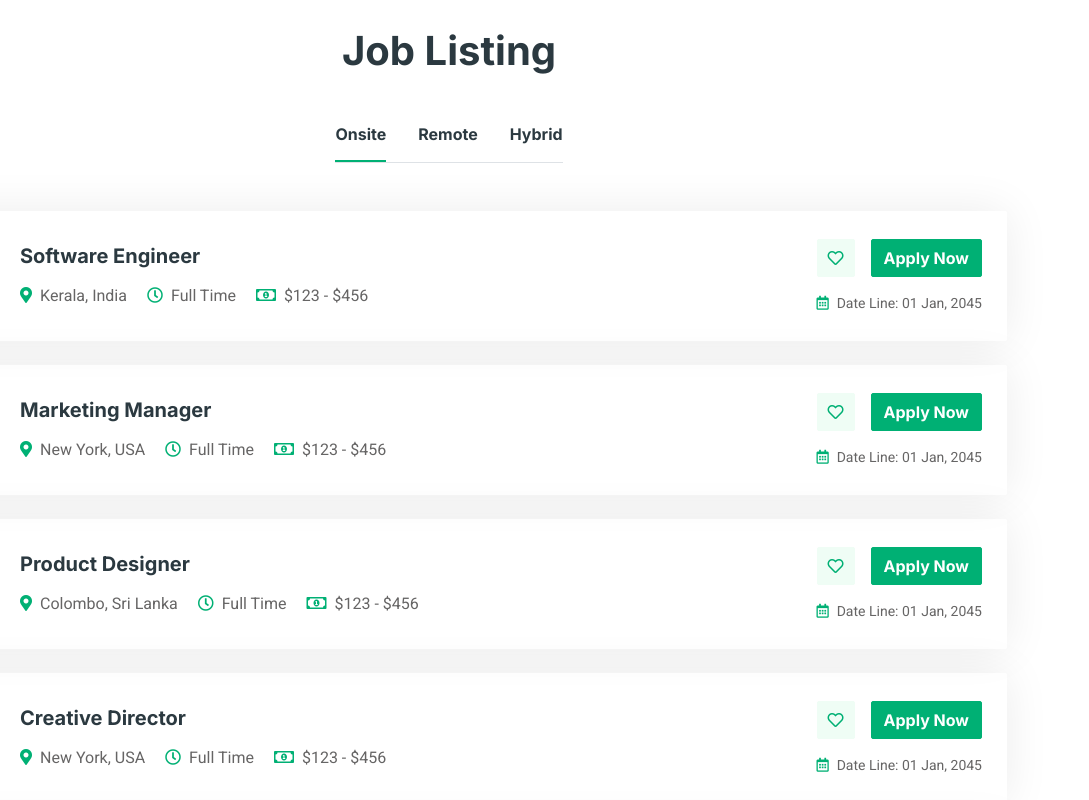
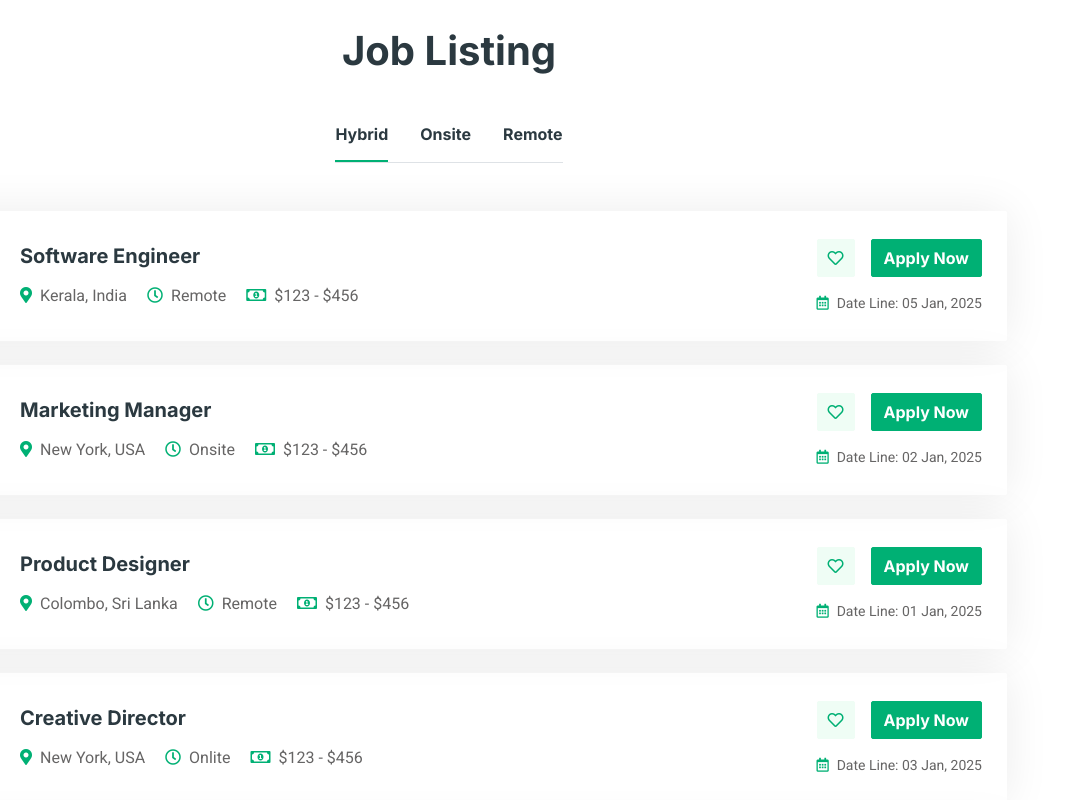
Before and after one commit to RusiriniWijethunga/job-application-portal, a plain HTML site: page index.html in a window 1280 px wide. Shown: the part 1040-1840 px from the top of the page, 191-1280 px from the left. Drawn offline with nearby package versions, Linux system fonts and the light colour scheme.

Commit message:
allignment change

```diff
--- a/index.html
+++ b/index.html
@@ -114,7 +114,7 @@
                             <option selected>Work Option</option>
                             <option value="1">Hybrid</option>
                             <option value="2">Remote</option>
-                            <option value="3">Full time</option>
+                            <option value="3"> Onsite</option>
                         </select>
                     </div>
                     <div class="col-md-4">
@@ -138,36 +138,42 @@
         <!-- Jobs Start -->
 <div class="container-xxl py-5">
     <div class="container">
-                <h1 class="text-center mb-5 wow fadeInUp" data-wow-delay="0.1s">Job Listing</h1>
+        <h1 class="text-center mb-5 wow fadeInUp" data-wow-delay="0.1s" id="jobListingsTitle">Job Listing</h1>
         <div class="tab-class text-center wow fadeInUp" data-wow-delay="0.3s">
             <ul class="nav nav-pills d-inline-flex justify-content-center border-bottom mb-5">
                 <li class="nav-item">
                     <a class="d-flex align-items-center text-start mx-3 ms-0 pb-3 active" data-bs-toggle="pill" href="#tab-1">
+                        <h6 class="mt-n1 mb-0">Hybrid</h6>
+                    </a>
+                </li>
+                <li class="nav-item">
+                    <a class="d-flex align-items-center text-start mx-3 pb-3" data-bs-toggle="pill" href="#tab-2">
                         <h6 class="mt-n1 mb-0">Onsite</h6>
                     </a>
                 </li>
                 <li class="nav-item">
-                            <a class="d-flex align-items-center text-start mx-3 pb-3" data-bs-toggle="pill" href="#tab-2">
+                    <a class="d-flex align-items-center text-start mx-3 me-0 pb-3" data-bs-toggle="pill" href="#tab-3">
                         <h6 class="mt-n1 mb-0">Remote</h6>
-                            </a>
-                        </li>
-                        <li class="nav-item">
-                            <a class="d-flex align-items-center text-start mx-3 me-0 pb-3" data-bs-toggle="pill" href="#tab-3">
-                                <h6 class="mt-n1 mb-0">Hybrid</h6>
                     </a>
                 </li>
             </ul>
             <div class="tab-content">
                 <div id="tab-1" class="tab-pane fade show p-0 active">
-
                     <div id="jobListings">
                         <!-- Job listings will be dynamically populated here -->
                         <div class="row g-4">
                             <div class="col-sm-12 col-md-8 d-flex align-items-center">
+                                <!-- Add your job listing content here -->
+                            </div>
+                        </div>
+                    </div>
+                </div>
+            </div>
         </div>
     </div>
 </div>
 <!-- Jobs End -->
+
 
         <!-- Category Start -->
         <div id="explore-by-category" class="container-xxl py-5"> <!-- Added ID here -->
@@ -271,11 +277,13 @@
         <!-- JavaScript for Filtering Jobs -->
         <script>
             const jobs = [
-                { title: "Software Engineer", location: "Kerala, India", type: "Full Time", salary: "$123 - $456", date: "01 Jan, 2045" },
-                { title: "Marketing Manager", location: "New York, USA", type: "Full Time", salary: "$123 - $456", date: "01 Jan, 2045" },
-                { title: "Product Designer", location: "Colombo, Sri Lanka", type: "Full Time", salary: "$123 - $456", date: "01 Jan, 2045" },
-                { title: "Creative Director", location: "New York, USA", type: "Full Time", salary: "$123 - $456", date: "01 Jan, 2045" },
-                { title: "Wordpress Developer", location: "Gothemburg, Germany", type: "Full Time", salary: "$123 - $456", date: "01 Jan, 2045" }
+                { title: "Software Engineer", location: "Kerala, India", type: "Remote", salary: "$123 - $456", date: "05 Jan, 2025" },
+                { title: "Marketing Manager", location: "New York, USA", type: "Onsite", salary: "$123 - $456", date: "02 Jan, 2025" },
+                { title: "Product Designer", location: "Colombo, Sri Lanka", type: "Remote", salary: "$123 - $456", date: "01 Jan, 2025" },
+                { title: "Creative Director", location: "New York, USA", type: "Onlite", salary: "$123 - $456", date: "03 Jan, 2025" },
+                { title: "Wordpress Developer", location: "Gothemburg, Germany", type: "Hybrid", salary: "$123 - $456", date: "22 Jan, 2025" },
+                { title: "Wordpress Developer", location: "Chennai, India", type: "Remote", salary: "$123 - $456", date: "01 Jan, 2025" },
+                { title: "UI/UX Designer", location: "Negombo, Western province", type: "Onsite", salary: "$123 - $456", date: "01= Jan, 2025" }
             ];
 
             function renderJobs(filteredJobs) {
```
Lines whose indentation alone changed are shown as unchanged.
